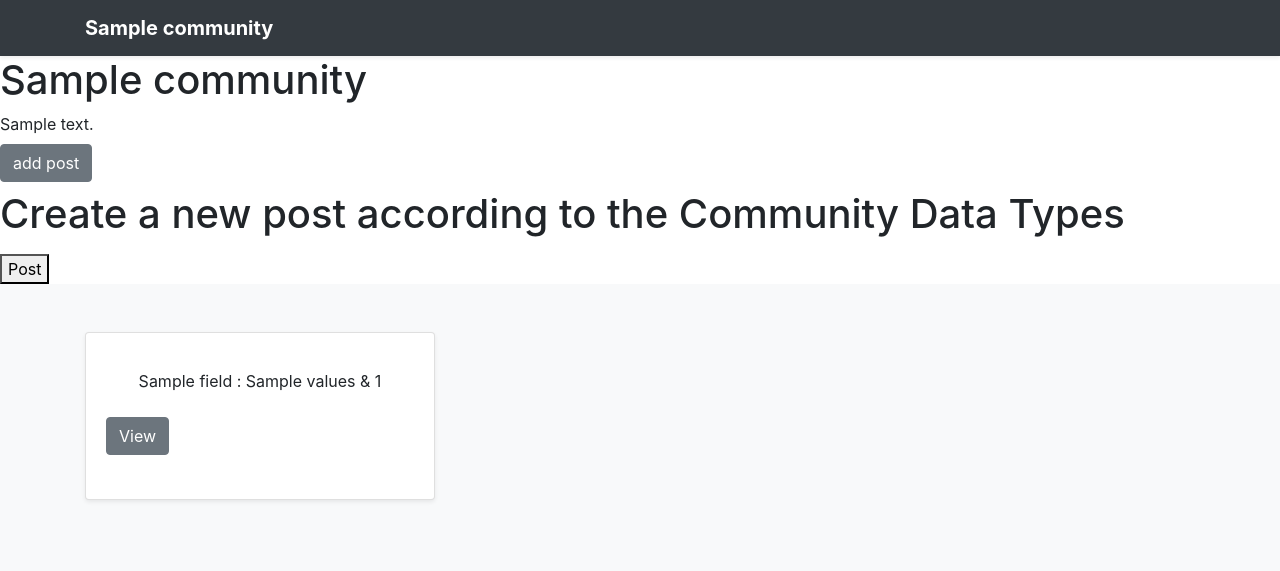
After one commit to onebitme/Komuniti, a Django app: template Komuniti_Project/Komuniti/komunitipage/templates/komunitipage/add_post.html in a window 1280 px wide. The commit adds this page. Shown: the top 571 px of the page. Run offline with Django 3.2, Linux system fonts and the light colour scheme; the template is opened without the code that fills it: most values are stand-ins (such as "Sample title", 1, 10 or a date in 2020); data that the repository does not hold is empty; some libraries are stand-ins or nearby versions.

Commit message:
Managed to direct from view_community to view post. Added add post button under community.Next step is to implement add post to community, and add data types to a community

```diff
--- a/Komuniti_Project/Komuniti/Komuniti/urls.py
+++ b/Komuniti_Project/Komuniti/Komuniti/urls.py
@@ -18,5 +18,6 @@ urlpatterns = [
     path('show_datatype', views.show_datatype, name='show_datatype'),
     path('create_community',views.create_community, name='create_community'),
     path('view_community/<int:communityId>',views.view_community, name='view_community'),
+    path('add_post', views.add_post, name='add_post'),
     path('view_post/<int:postId>',views.view_post, name='view_post')
 ]
--- /dev/null
+++ b/Komuniti_Project/Komuniti/komunitipage/templates/komunitipage/add_post.html
@@ -0,0 +1,42 @@
+{% extends 'komunitipage/view_community.html' %}
+{% block add_post %}
+{% load staticfiles %}
+
+<h1> Create a new post according to the Community Data Types</h1>
+
+<form id="post_form" method=post>
+    <p>{% csrf_token %}
+
+
+
+    {% for field in form_2.fields %}
+
+    <p>
+        {% if field.field_type == "String"%}
+        <p>{{field.name}}</p>
+        <textarea class="form-control"  rows="5" aria-describedby="{{field.name}}" placeholder="Enter {{field.name}}" name="{{field.name}}"></textarea>
+        {% elif field.field_type == "Integer"%}
+        <p>{{field.name}}</p>
+        <input type="number"  class="form-control" aria-describedby="{{field.name}}" placeholder="Enter {{field.name}}" name={{field.name}}>
+        {% elif field.field_type == "Date"%}
+        <p>{{field.name}}</p>
+        <input type="date" class="form-control" aria-describedby="{{field.name}}" placeholder="Enter {{field.name}}" name={{field.name}}>
+        {% elif field.field_type == "Time"%}
+        <p>{{field.name}}</p>
+        <input type="time" class="form-control" aria-describedby="{{field.name}}" placeholder="Enter {{field.name}}" name={{field.name}}>
+
+    {% endif %}
+
+    </p>
+    {% endfor %}
+    </p>
+    <button type="submit">Post</button>
+</form>
+
+    <!-- Include jQuery -->
+    <script src="https://code.jquery.com/jquery-3.3.1.slim.min.js"
+        integrity="sha384-q8i/X+965DzO0rT7abK41JStQIAqVgRVzpbzo5smXKp4YfRvH+8abtTE1Pi6jizo"
+        crossorigin="anonymous"></script>
+
+
+{% endblock %}
--- a/Komuniti_Project/Komuniti/komunitipage/templates/komunitipage/home.html
+++ b/Komuniti_Project/Komuniti/komunitipage/templates/komunitipage/home.html
@@ -95,7 +95,7 @@
                             </p>
                             <div class="d-flex justify-content-between align-items-center">
                                 <form>
-                                    <a href="{% url 'view_community' Community.id  %}" class="btn btn-secondary my-2">View : {{Community.title}} </a>
+                                    <a href="{% url 'view_community' Community.id %}" class="btn btn-secondary my-2">View : {{Community.title}} </a>
                                 </form>
                             </div>
                             <small class="text-muted">{{Community.date_pub}}</small>
--- a/Komuniti_Project/Komuniti/komunitipage/templates/komunitipage/view_community.html
+++ b/Komuniti_Project/Komuniti/komunitipage/templates/komunitipage/view_community.html
@@ -31,6 +31,7 @@
         }
       }
 
+
     </style>
     <header>
         <div class="navbar navbar-dark bg-dark shadow-sm">
@@ -39,6 +40,7 @@
                     <strong>{{ community.title }}</strong>
                 </a>
             </div>
+
         </div>
     </header>
 
@@ -47,7 +49,14 @@
 </head>
 
 <div class="post">
-        <h1>{{ community.title }}</h1>
+    <h1>{{community.title }}</h1>
+    <tr>{{community.description}}</tr>
+        <form>
+        <a href="{% url 'add_post'  %}" class="btn btn-secondary my-2">add post</a>
+    </form>
+    {% block add_post %}
+    {%endblock%}
+
     <div class="album py-5 bg-light">
         <div class="container">
             <div class="row">
@@ -58,18 +67,18 @@
                             <div class="card-body">
 
                                 <p class="card-text">
-
                                     <tr>
                                         {% for a in k.fields %}
-                                    <p><td>{{ a.data_names }} : {{ a.values }}</td></p>
+                                    <p>
+                                <td>{{ a.data_names }} : {{ a.values }} & {{a.post_id}}</td>
+                                </p>
                                 {% endfor %}
                                 {% block post_view %}
                                 <div class="d-flex justify-content-between align-items-center">
                                     <form>
-                                            <a href="{% url 'view_post' 80  %}" class="btn btn-secondary my-2">View </a>
+                                        <a href="{% url 'view_post' k.post_id %}" class="btn btn-secondary my-2">View </a>
                                     </form>
                                 </div>
-
                                 {% endblock %}
                                 </tr>
                                 </p>
--- a/Komuniti_Project/Komuniti/komunitipage/templates/komunitipage/view_post.html
+++ b/Komuniti_Project/Komuniti/komunitipage/templates/komunitipage/view_post.html
@@ -26,4 +26,4 @@
 
 
 
-{% endblock %}
+{% endblock %}-->
```
Also changed, not shown: Komuniti_Project/Komuniti/komunitipage/views.py (+92 -17 lines). Lines whose indentation alone changed are shown as unchanged.
